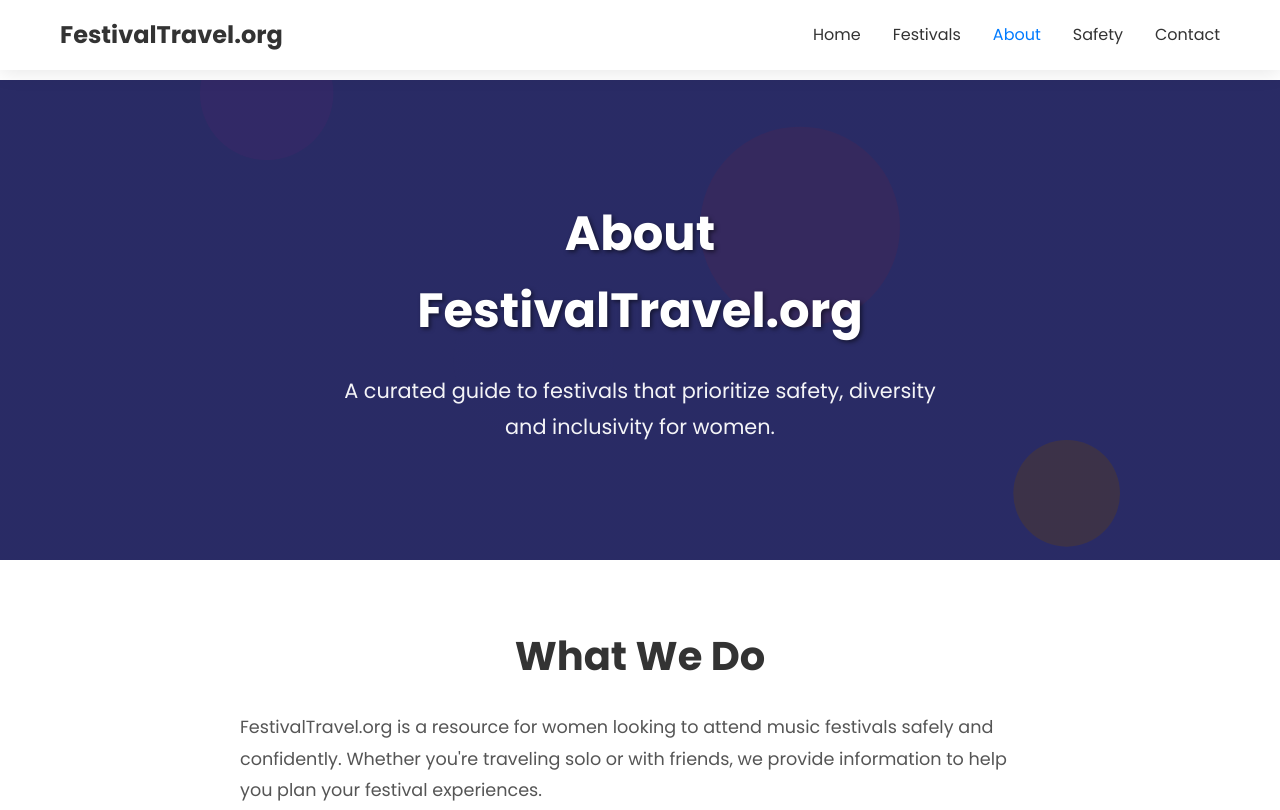
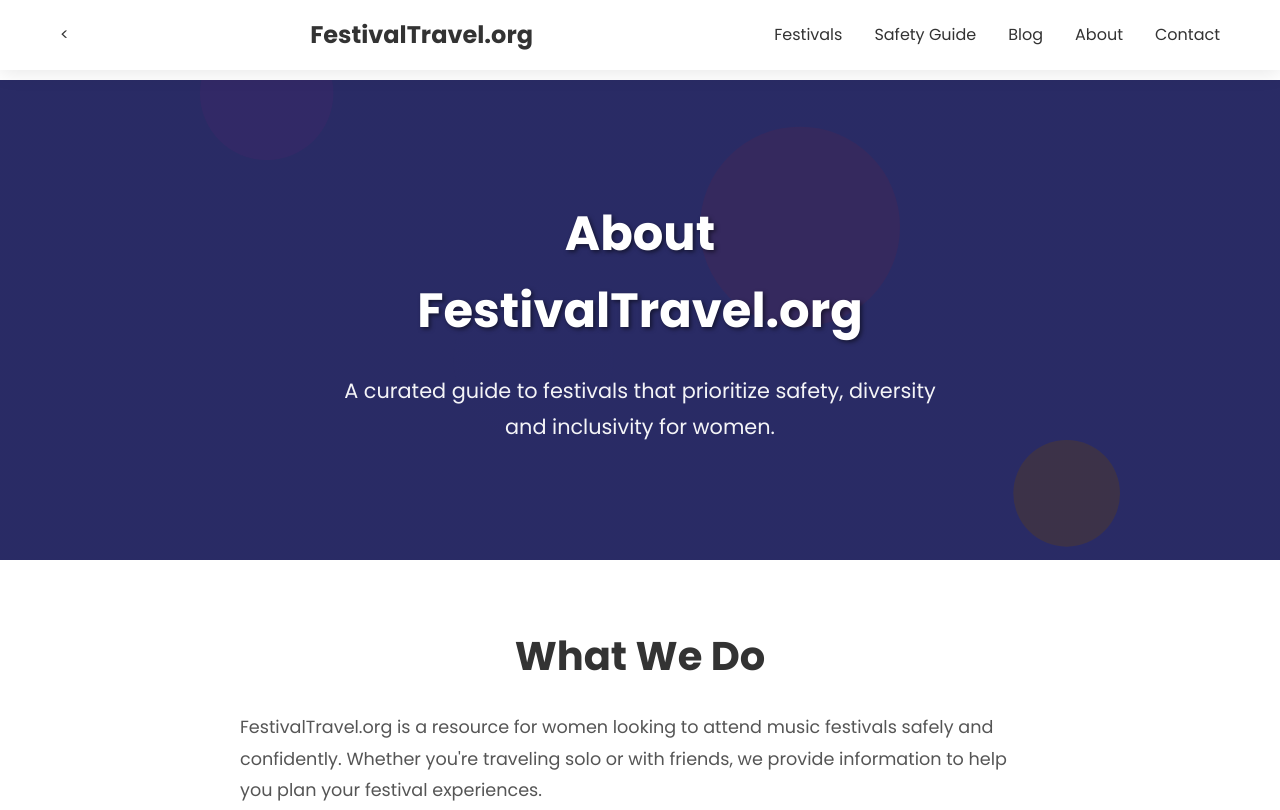
Before and after one commit to fantravel1/festivaltravelorg, a plain HTML site: page about.html in a window 1280 px wide. Shown: the top 810 px of the page. Drawn offline with Linux system fonts and the light colour scheme.

Commit message:
Update about.html

```diff
--- a/about.html
+++ b/about.html
@@ -283,13 +283,13 @@
     <!-- Navigation -->
     <nav class="navbar">
         <div class="nav-container">
-            <a href="index.html" class="logo">FestivalTravel.org</a>
+            <<a href="index.html" class="logo">FestivalTravel.org</a>
             <ul class="nav-links">
-                <li><a href="index.html">Home</a></li>
-                <li><a href="festival.html">Festivals</a></li>
-                <li><a href="about.html" class="active">About</a></li>
-                <li><a href="#safety">Safety</a></li>
-                <li><a href="#contact">Contact</a></li>
+                <li><a href="/">Festivals</a></li>
+                <li><a href="safety-guide.html">Safety Guide</a></li>
+                <li><a href="blog/index.html">Blog</a></li>
+                <li><a href="about.html">About</a></li>
+                <li><a href="contact.html">Contact</a></li>
             </ul>
         </div>
     </nav>
```
